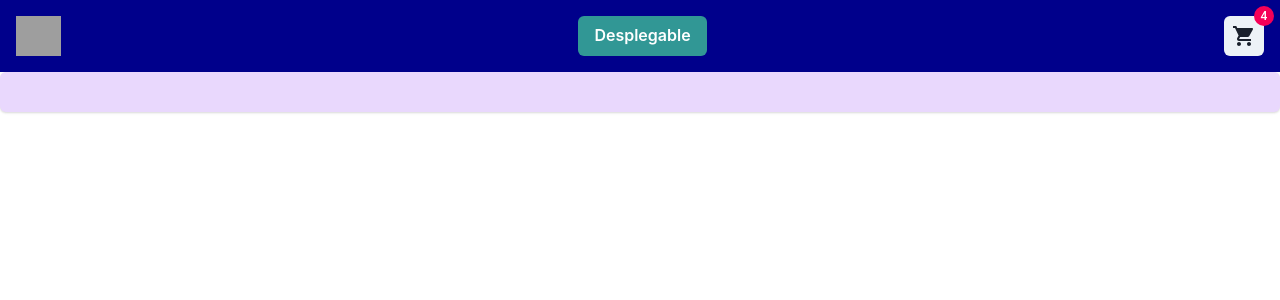
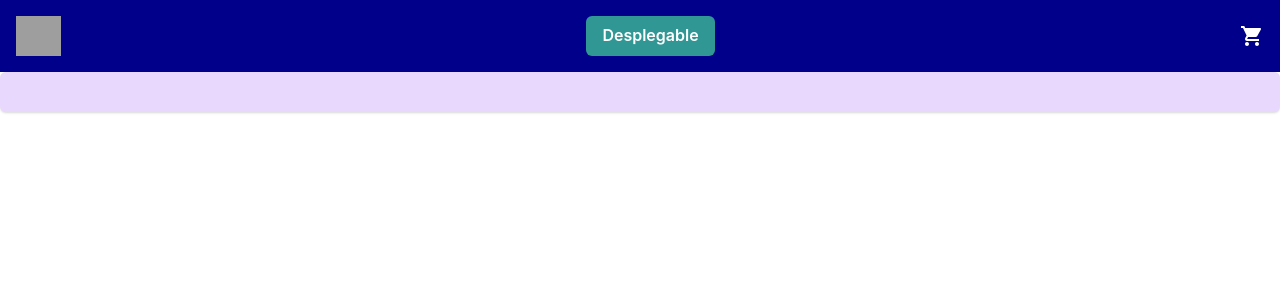
Before and after one commit to AguadaC/EntregaFinal-Aguada, a React (Vite) app: page / in a window 1280 px wide. Shown: the top 300 px of the page. Built offline with nearby package versions, Linux system fonts and the light colour scheme; grey boxes are pictures that could not be loaded.

Commit message:
refactor(CartWidget): Solved compatibilities

```diff
--- a/src/components/CartWidget.jsx
+++ b/src/components/CartWidget.jsx
@@ -1,13 +1,18 @@
 import React from 'react'
-import Badge from "@material-ui/core/Badge";
+import { ThemeProvider, createTheme } from '@mui/material/styles';
+import Badge from '@mui/material/Badge';
 import { IconButton } from '@chakra-ui/react'
-import ShoppingCartIcon from "@material-ui/icons/ShoppingCart"
+import ShoppingCartIcon from '@mui/icons-material/ShoppingCart';
 
-const CartWidget = () => {
+const theme = createTheme();
+
+const CartWidget = ({itemCount}) => {
   return (
-      <Badge color="secondary" badgeContent={4} overlap="rectangular">
+    <ThemeProvider theme={theme}>
+      <Badge color="secondary" badgeContent={itemCount} overlap="rectangular">
         <IconButton aria-label='Search database' icon={<ShoppingCartIcon />} />
       </Badge>
+    </ThemeProvider>
   )
 }
 
```
